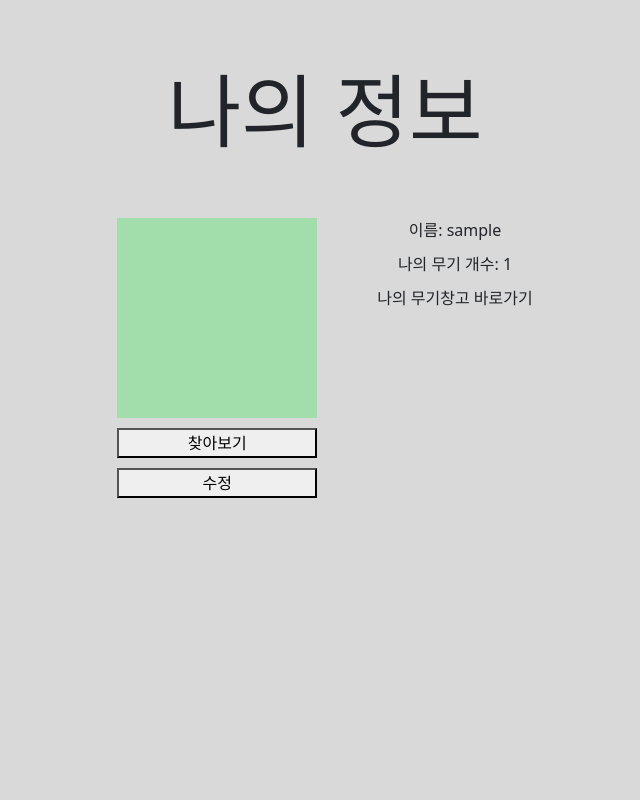
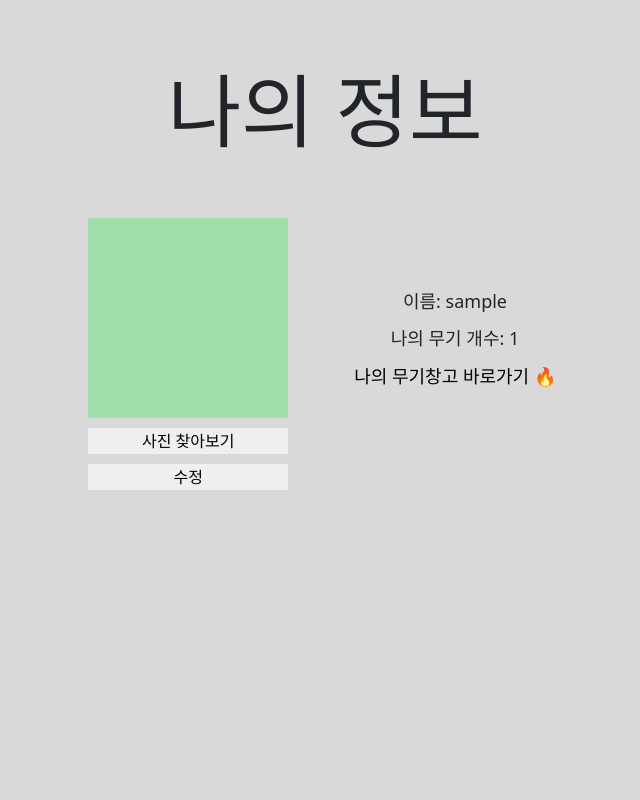
Before and after one commit to syounng/jungle-rolling-paper, a Flask app: template templates/myPage.html in a window 1280 px wide. Shown: the whole page, without its empty margins (315-955 px from the left). Run offline with Flask 3, Linux system fonts and the light colour scheme; the template is opened without the code that fills it: most values are stand-ins (such as "Sample title", 1, 10 or a date in 2020).

Commit message:
feat: 마이페이지에서 '나의 무기창고 바로가기' 클릭하면 마이리스트 페이지로 이동 + 마이페이지 버튼 디자인 변경

```diff
--- a/app.py
+++ b/app.py
@@ -67,10 +67,43 @@ def join_confirm():
 @app.route('/mypage', methods=['GET'])
 @jwt_required()
 def mypage():
+
+   #  dummy_data = [
+   #    {
+   #       "from_id": "kdw0000",
+   #       "to_id": "syj0522",
+   #       "nickname": "nickname1",
+   #       "content": "This is content 1.",
+   #       "name": "김대원",
+   #       "quiz": "false"
+   #    },
+   #    {
+   #       "from_id": "syj0522",
+   #       "to_id": "kdw0000",
+   #       "nickname": "nickname2",
+   #       "content": "This is content 2.",
+   #       "name": "정소영",
+   #       "quiz": "true"
+   #    },
+   #    {
+   #       "from_id": "jkh0000",
+   #       "to_id": "syj0522",
+   #       "nickname": "nickname3",
+   #       "content": "This is content 3.",
+   #       "name": "정권호",
+   #       "quiz": "default"
+   #    }
+   # ]
+
+   #  # 데이터 삽입
+   #  db.memos.insert_many(dummy_data)
+
+
     current_user_id = get_jwt_identity()
+    print('current_user_id: ' + current_user_id)
     user_name = db.users.find_one({'id': current_user_id}, {'_id': False})['name'] # db에서 사용자 이름 가져오기
+    print('user_name: ' + user_name)
     memos_count = db.memos.count_documents({'_id': current_user_id})
-
     return render_template('myPage.html', user_name=user_name, memos_count=memos_count)
 
 
--- a/templates/main.html
+++ b/templates/main.html
@@ -115,6 +115,7 @@
     <script>
         function goMypage(){
             window.location.href = "/mypage";
+            console.log('고마이페이지');
         }
 
         function goRollingpaper(user){
--- a/templates/myPage.html
+++ b/templates/myPage.html
@@ -6,6 +6,7 @@
     <title>jungleRollingpaper</title>
     <!-- Bootstrap CSS -->
     <link href="https://cdn.jsdelivr.net/npm/bootstrap@5.3.0/dist/css/bootstrap.min.css" rel="stylesheet">
+    <script src="https://code.jquery.com/jquery-3.6.0.min.js"></script>
     <style>
         html, body {
             margin: 0;
@@ -54,6 +55,15 @@
             display: flex;
             flex-direction: column;
             gap:10px;
+            margin-top: 70px;
+            font-size: large;
+        }
+        .to-my-list-btn {
+            border: none;
+            background-color: rgba(0,0,0,0);
+        }
+        .pic-btn {
+            border: 1px;
         }
     </style>
 </head>
@@ -67,13 +77,13 @@
         <div class="mypage">
             <div class="mypage-left">
                 <div class="profile-image"></div>
-                <button>찾아보기</button>
-                <button>수정</button>
+                <button class="pic-btn">사진 찾아보기</button>
+                <button class="pic-btn">수정</button>
             </div>
             <div class="mypage-right">
                 <h>이름: {{user_name}}</h>
                 <h>나의 무기 개수: {{memos_count}}</h>
-                <a>나의 무기창고 바로가기</a>
+                <button type="button" class="to-my-list-btn" onclick="toMyList()">나의 무기창고 바로가기 🔥</button>
             </div>
 
         </div>
@@ -81,5 +91,11 @@
 
     <script src="https://cdn.jsdelivr.net/npm/bootstrap@5.3.0/dist/js/bootstrap.bundle.min.js"></script>
     </div>
+    <script>
+        function toMyList(){
+            window.location.href = "/mymemo/rollingpaper/me";
+            console.log('고마이리스트');
+        }
+    </script>
 </body>
 </html>
```
Also changed, not shown: blueprints/mymemo.py (+7 -6 lines).
